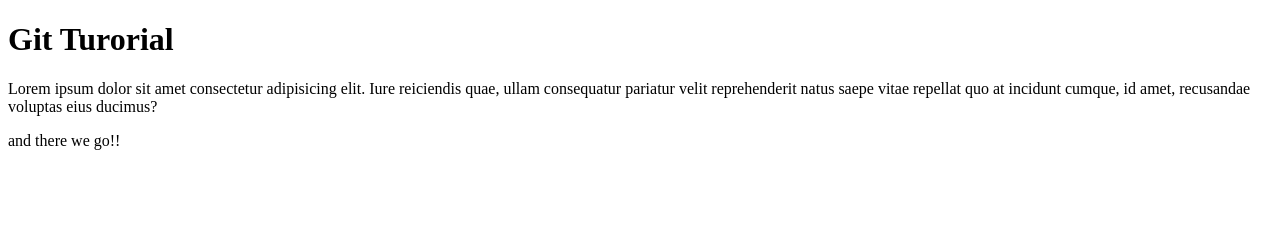
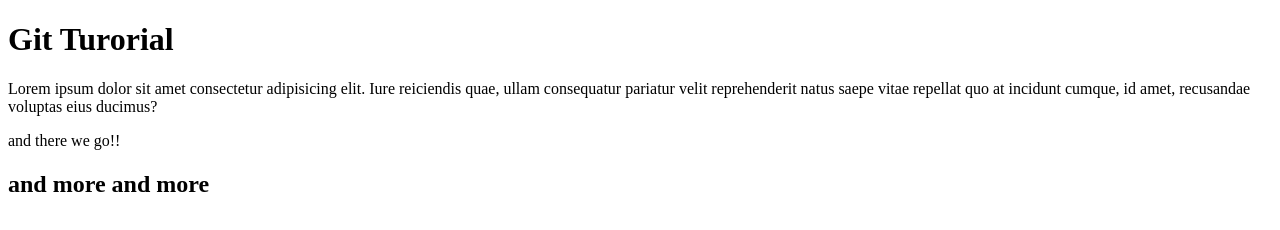
Before and after one commit to JrFdF/git-tutorial, a plain HTML site: page index.html in a window 1280 px wide. Drawn offline with Linux system fonts and the light colour scheme.

Commit message:
Added some staff

```diff
--- a/index.html
+++ b/index.html
@@ -11,6 +11,11 @@
   <p>Lorem ipsum dolor sit amet consectetur adipisicing elit. Iure reiciendis quae, ullam consequatur pariatur velit reprehenderit natus saepe vitae repellat quo at incidunt cumque, id amet, recusandae voluptas eius ducimus?</p>
   <div class="hereis">
     <ln>and there we go!!</ln>
+    <h1 class="nono@">
+      <h2>
+        <ln class="p">and more and more</ln>
+      </h2>
+    </h1>
   </div>
 </body>
 </html>
```
